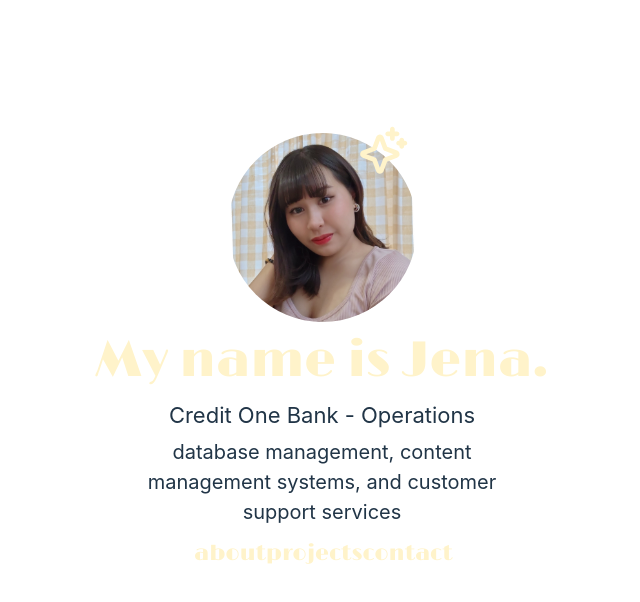
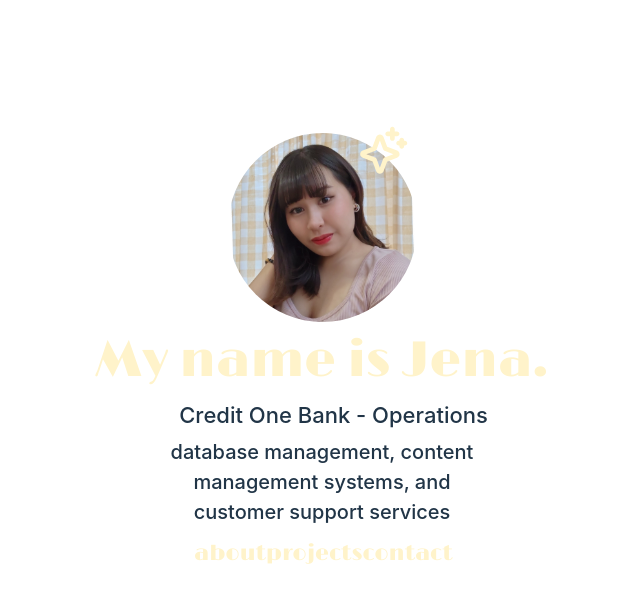
Before and after one commit to jenawen/me, a React (Vite) app: page / in a window 1280 px wide. Shown: the top 602 px of the page, without its empty margins (318-958 px from the left). Built offline with nearby package versions, Linux system fonts and the light colour scheme.

Commit message:
home page done for now, start about page

```diff
--- /dev/null
+++ b/src/components/About/index.tsx
@@ -0,0 +1,6 @@
+export const About = () => {
+
+    return(
+        <div>ABOUT PAGE</div>
+    )
+}
--- a/src/components/Home/index.css
+++ b/src/components/Home/index.css
@@ -7,6 +7,7 @@
 	align-content: stretch;
     width: 100vw;
     margin: -100px 0px 0px;
+    animation: 1.5s fadeInUp;
 }
 
 .title{
@@ -18,12 +19,20 @@
 .current{
     font-size: 22px;
     padding:0px 0px 5px;
+    font-weight: 500;
 
+
+}
+
+.locicon{
+    height: 21px;
+    padding-right: 2px;
 }
 .desc{
     font-size: 20px;
-    width: 30%;
+    width: 26%;
     padding:0px 0px 10px;
+    font-weight: 500;
 
 }
 .links{
@@ -47,3 +56,14 @@
     src: local("Limelight-Regular"),
       url("../../fonts/Limelight-Regular.ttf") format("truetype");
   }
+
+  @keyframes fadeInUp {
+    0% {
+      transform: translateY(50%);
+      opacity: 0;
+    }
+    100% {
+      transform: translateY(0%);
+      opacity: 1;
+    }
+  }
--- a/src/components/Home/index.tsx
+++ b/src/components/Home/index.tsx
@@ -1,20 +1,34 @@
+
 import "./index.css"
 import me from '../../assets/homesvg.svg'
+import loc from '../../assets/location.svg'
+import { useState } from "react"
+import { About } from "../About"
 export const HomePage = () => {
+    const [isHomePage, setIsHomePage] = useState(true)
+    const [isAbout, setIsAbout] = useState(false)
+    const [isProject, setIsProject] = useState(false)
+    const [isContact, setIsContact] = useState(false)
 
     return(
+        <>
+            {isHomePage ? (<>
             <div className="home">
-
                 <img src={me}/>
                 <div className="title"> My name is Jena.</div>
 
-        <div className="current">Credit One Bank - Operations</div>
+                <div className="current"><img src={loc} className="locicon"/>Credit One Bank - Operations</div>
                 <div className="desc">database management, content management systems, and customer support services </div>
                 <div className="links">
-            <div>about</div>
+                    <div onClick={()=>{
+                        setIsHomePage(false)
+                        setIsAbout(true)
+                    }}>about</div>
                     <div>projects</div>
                     <div>contact</div>
                 </div>
             </div>
+        </>) : isAbout ? (<><About/></>) : (<></>)}
+    </>
     )
 }
```
Also changed, not shown: src/assets/location.svg (added). Lines whose indentation alone changed are shown as unchanged.
